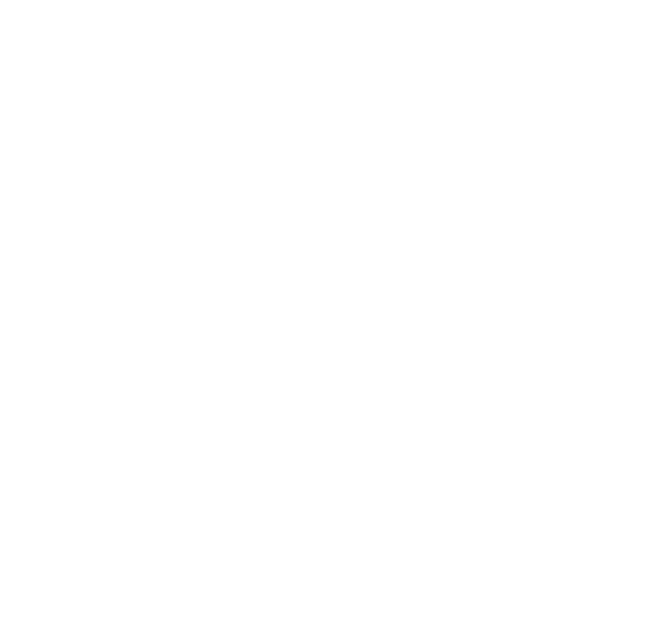
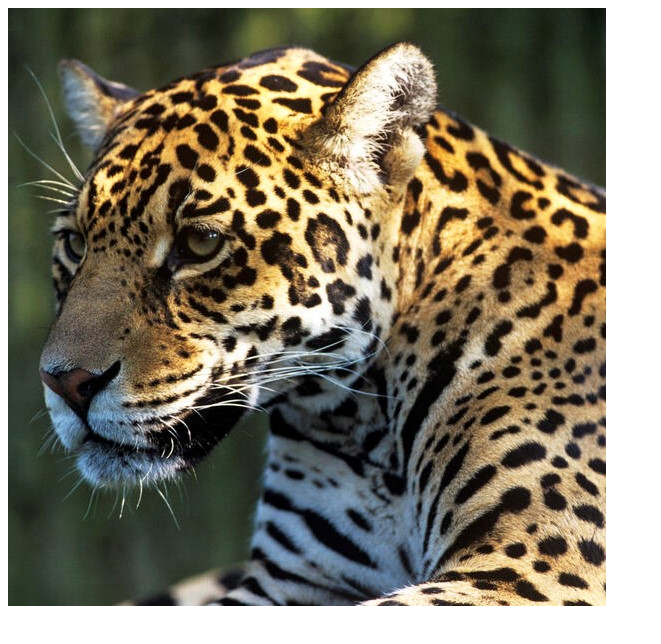
Before and after one commit to AudieRaymos/Gallery_Project, a plain HTML site: page index.html in a window 1280 px wide. Shown: the whole page, without its empty margins (0-661 px from the left). Drawn offline with Linux system fonts and the light colour scheme.

Commit message:
first img added

```diff
--- a/index.html
+++ b/index.html
@@ -9,6 +9,8 @@
 <body>
     <div class="gallery">
 
+        <a href="img/bigcat.jpg"><img src="img/bigcatsmall.jpg"></a>
+
     </div>
 
 </body>
```
